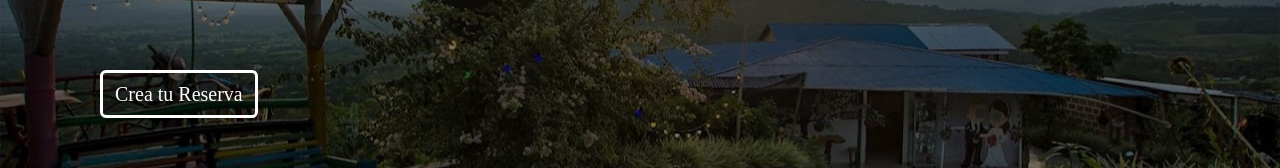
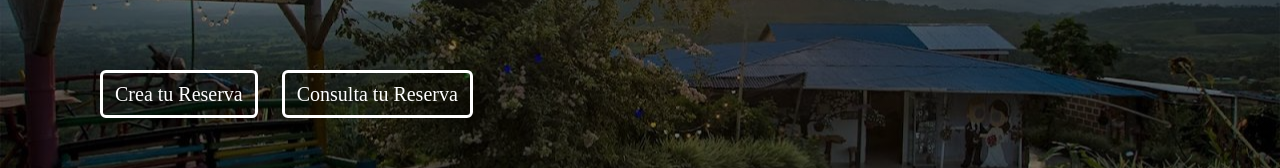
Before and after one commit to JesusDa23/Finca-Matrimonio, an Angular app: page / in a window 1280 px wide. Shown: the part 333-501 px from the top of the page. Built offline with nearby package versions, Linux system fonts and the light colour scheme.

Commit message:
se agrego el boton de consultar tu reserva y se le ponen los mismo estilos que el de crear reserva en el main

```diff
--- a/src/app/app-routing.module.ts
+++ b/src/app/app-routing.module.ts
@@ -8,6 +8,7 @@ import { FormEventosComponent } from './pages/servicios/form-eventos/form-evento
 import { FormCampingComponent } from './pages/servicios/form-camping/form-camping.component';
 import { EntradasComponent } from './pages/servicios/form-restaurante/entradas/entradas.component';
 import { PlatosComponent } from './pages/servicios/form-restaurante/platos/platos.component';
+import { ConsultaComponent } from './pages/home/consulta/consulta.component';
 
 
 const routes: Routes = [
@@ -23,6 +24,8 @@ const routes: Routes = [
   {path: 'entradas', component: EntradasComponent},
   {path: 'platos', component: PlatosComponent},
 
+  {path: 'consulta', component:ConsultaComponent},
+
   {path:'**', redirectTo: 'home'}
 ];
 
--- a/src/app/app.module.ts
+++ b/src/app/app.module.ts
@@ -20,6 +20,7 @@ import { BebidasComponent } from './pages/servicios/form-restaurante/bebidas/beb
 import { PlatosComponent } from './pages/servicios/form-restaurante/platos/platos.component';
 import { TotalPagoComponent } from './pages/servicios/form-restaurante/total-pago/total-pago.component';
 import { EntradasComponent } from './pages/servicios/form-restaurante/entradas/entradas.component';
+import { ConsultaComponent } from './pages/home/consulta/consulta.component';
 
 
 @NgModule({
@@ -39,7 +40,8 @@ import { EntradasComponent } from './pages/servicios/form-restaurante/entradas/e
     BebidasComponent,
     PlatosComponent,
     TotalPagoComponent,
-    EntradasComponent
+    EntradasComponent,
+    ConsultaComponent
   ],
   imports: [
     BrowserModule,
--- /dev/null
+++ b/src/app/pages/home/consulta/consulta.component.html
@@ -0,0 +1 @@
+<p>consulta works!</p>
--- a/src/app/pages/home/home.component.css
+++ b/src/app/pages/home/home.component.css
@@ -35,10 +35,15 @@ p.horario-servicio {
 
 button.btn.btn-primary {
     font-size: 20px;
-    margin: 0 100px;
     border: 3px solid #ffffff;
     background-color: transparent;
 }
+
+.containerbuttons {
+  margin-left: 100px;
+}
+
+
 
 @media (width<=576px) {
 
--- a/src/app/pages/home/home.component.html
+++ b/src/app/pages/home/home.component.html
@@ -3,7 +3,10 @@
     <div class="titulo-main">
       <p>Finca Cafetera el Matrimonio</p>
     </div>
-    <button type="button" class="btn btn-primary" routerLink="/servicios">Crea tu Reserva</button>
+    <div class="containerbuttons">
+      <button type="button" class="btn btn-primary me-4" routerLink="/servicios">Crea tu Reserva</button>
+      <button type="button" class="btn btn-primary" routerLink="/consulta">Consulta tu Reserva</button>
+    </div>
     </div>
       <div class="main-horario">
         <p class="horario-servicio">
```
Also changed, not shown: src/app/pages/home/consulta/consulta.component.ts (added, +10 -0 lines), src/app/pages/home/consulta/consulta.component.css (added).
